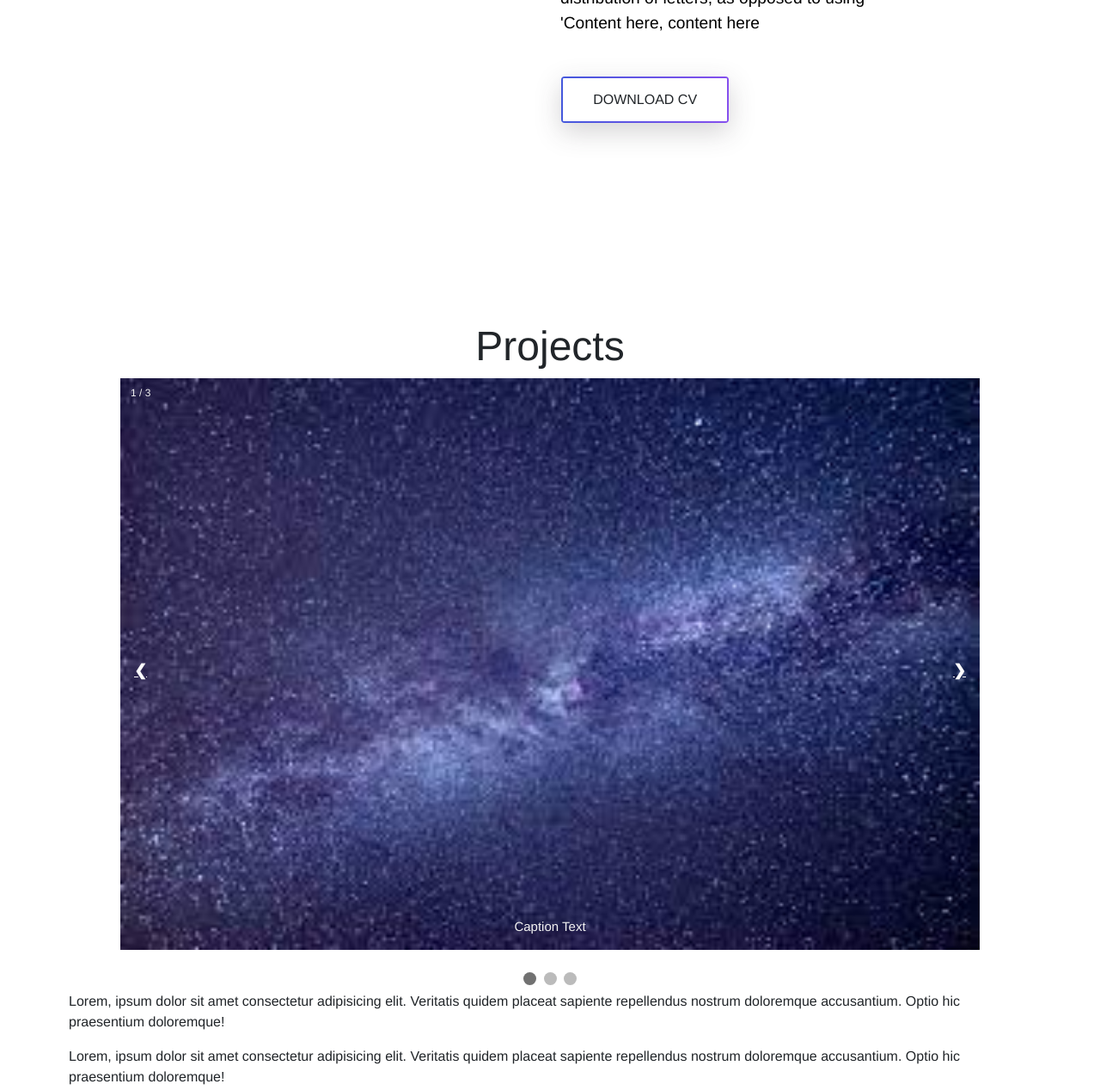
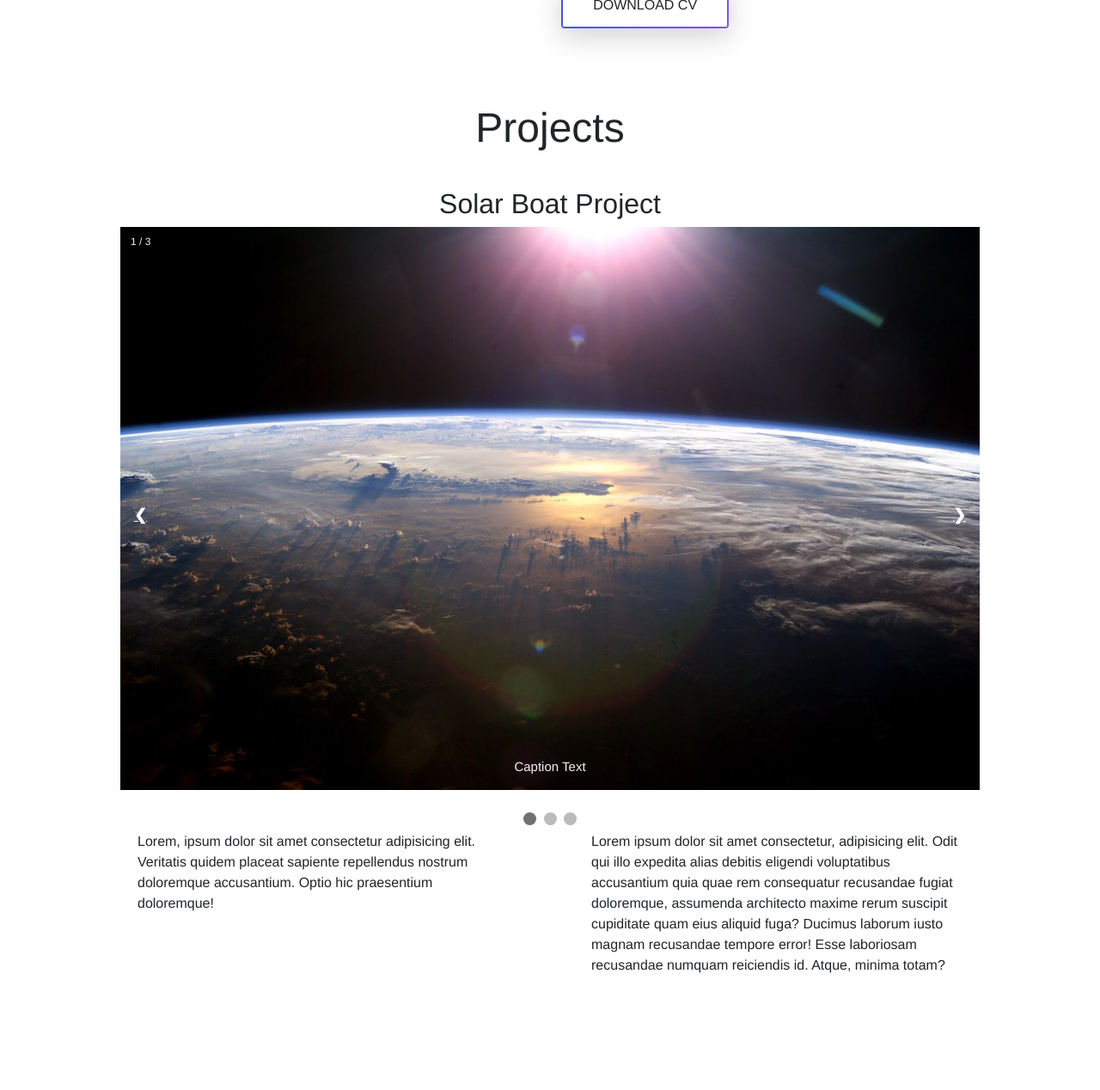
Before and after one commit to cnoronha/cnoronha.github.io, a plain HTML site: page index.html in a window 1280 px wide. Shown: the part 1169-2437 px from the top of the page at 86% size. After the commit the page ends 2368 px from the top, so only its background shows below. Drawn offline with Linux system fonts and the light colour scheme.

Commit message:
proper navbar scrolling

```diff
--- a/css/style.css
+++ b/css/style.css
@@ -22,6 +22,9 @@
 }
 
 .header_area .main-menu .navbar{
+    position: fixed;
+    width: 100%;
+    z-index: 9999;
     padding: 1rem 20rem ;
 }
 
@@ -119,7 +122,7 @@
 /*  Start Projects Area  */
 
 .site-main .projects-area{
-  padding: 12rem 5rem;
+  padding: 3rem 5rem;
 }
 
 .site-main .projects-area .projects-title h1{
@@ -209,19 +212,44 @@
   -webkit-animation-name: fade;
   -webkit-animation-duration: 1.5s;
   animation-name: fade;
-  animation-duration: 1.5s;
+  animation-duration: 10s;
 }
 
 @-webkit-keyframes fade {
-  from {opacity: 1}
+  from {opacity: .4}
   to {opacity: 1}
 }
 
 @keyframes fade {
-  from {opacity: 1}
+  from {opacity: .4}
   to {opacity: 1}
 }
 
+.sb-title h2{
+  text-align: center;
+  padding-top: 2rem;
+}
+
+.site-main .projects-area .SB-text{
+  padding-top: 2rem;
+  padding: 0 5rem;
+}
+
+.site-main .projects-area .SB-text .SB-column-left{
+  float: left;
+  width: 45%;
+}
 
 
+.site-main .projects-area .SB-text .SB-column-right{
+  float: right;
+  width: 45%;
+}
+
+.site-main .projects-area .SB-text::after{
+  content: "";
+  display: table;
+  clear: both;
+}
+
 /*  End Projects Area  */
--- a/index.html
+++ b/index.html
@@ -25,7 +25,7 @@
 
     <!--============================= Start Header Area ====================================-->
 
-  <header class="header_area">
+  <header class="header_area" id="home-area">
     <div class="main-menu">
         <nav class="navbar navbar-expand-lg navbar-light bg-dark">
             <div class="container-fluid">
@@ -38,13 +38,13 @@
                   <div class="me-auto"></div>
                 <ul class="navbar-nav">
                   <li class="nav-item">
-                    <a class="nav-link active" aria-current="page" href="#">Home</a>
+                    <a class="nav-link" aria-current="page" href="#home-area">Home</a>
                   </li>
                   <li class="nav-item">
-                    <a class="nav-link" href="#">About</a>
+                    <a class="nav-link" href="#about-area">About</a>
                   </li>
                   <li class="nav-item">
-                    <a class="nav-link" href="#">Projects</a>
+                    <a class="nav-link" href="#project-area">Projects</a>
                   </li>
                   <li class="nav-item">
                     <a class="nav-link" href="#">Work Experience</a>
@@ -96,7 +96,7 @@
 
       <!--============================= Start About Area ====================================-->
 
-      <section class="about-area">
+      <section class="about-area" id="about-area">
         <div class="container-fluid">
             <div class="row">
                 <div class="col-lg-6 col-md-12">
@@ -132,10 +132,15 @@
 
       <!--============================= Start Projects Area ====================================-->
 
-        <section class="projects-area">
+        <section class="projects-area" id="project-area">
 
           <div class="projects-title">
             <h1 class="project-header">Projects</h1>
+          </div>
+          <!--====================  Solar Boat Area  ======================-->
+          <section class="solar-boat-project">
+            <div class="sb-title">
+              <h2 class="sb-header">Solar Boat Project</h2>
             </div>
             <!-- Slideshow container -->
             <div class="slideshow-container">
@@ -143,13 +148,13 @@
               <!-- Full-width images with number and caption text -->
               <div class="mySlides">
                 <div class="numbertext">1 / 3</div>
-              <img src="img/test images/space2.jpg" style="width:100%">
+                <img src="img/test images/space1.jpg" style="width:100%">
                 <div class="text">Caption Text</div>
               </div>
 
               <div class="mySlides">
                 <div class="numbertext">2 / 3</div>
-              <img src="img/test images/space3.jpg" style="width:100%">
+                <img src="img/test images/space2.jpg" style="width:100%">
                 <div class="text">Caption Two</div>
               </div>
 
@@ -172,7 +177,7 @@
               <span class="dot" onclick="currentSlide(3)"></span>
             </div>
 
-          <div class="row">
+            <div class="SB-text">
               <div class="SB-column-left">
                 <p>
                   Lorem, ipsum dolor sit amet consectetur adipisicing elit. Veritatis quidem placeat
@@ -181,11 +186,11 @@
               </div>
               <div class="SB-column-right">
                 <p>
-                Lorem, ipsum dolor sit amet consectetur adipisicing elit. Veritatis quidem placeat
-                sapiente repellendus nostrum doloremque accusantium. Optio hic praesentium doloremque!
+                  Lorem ipsum dolor sit amet consectetur, adipisicing elit. Odit qui illo expedita alias debitis eligendi voluptatibus accusantium quia quae rem consequatur recusandae fugiat doloremque, assumenda architecto maxime rerum suscipit cupiditate quam eius aliquid fuga? Ducimus laborum iusto magnam recusandae tempore error! Esse laboriosam recusandae numquam reiciendis id. Atque, minima totam?
                 </p>
               </div>
             </div>
+          </section>
 
         </section>
 
```
Lines whose indentation alone changed are shown as unchanged.
